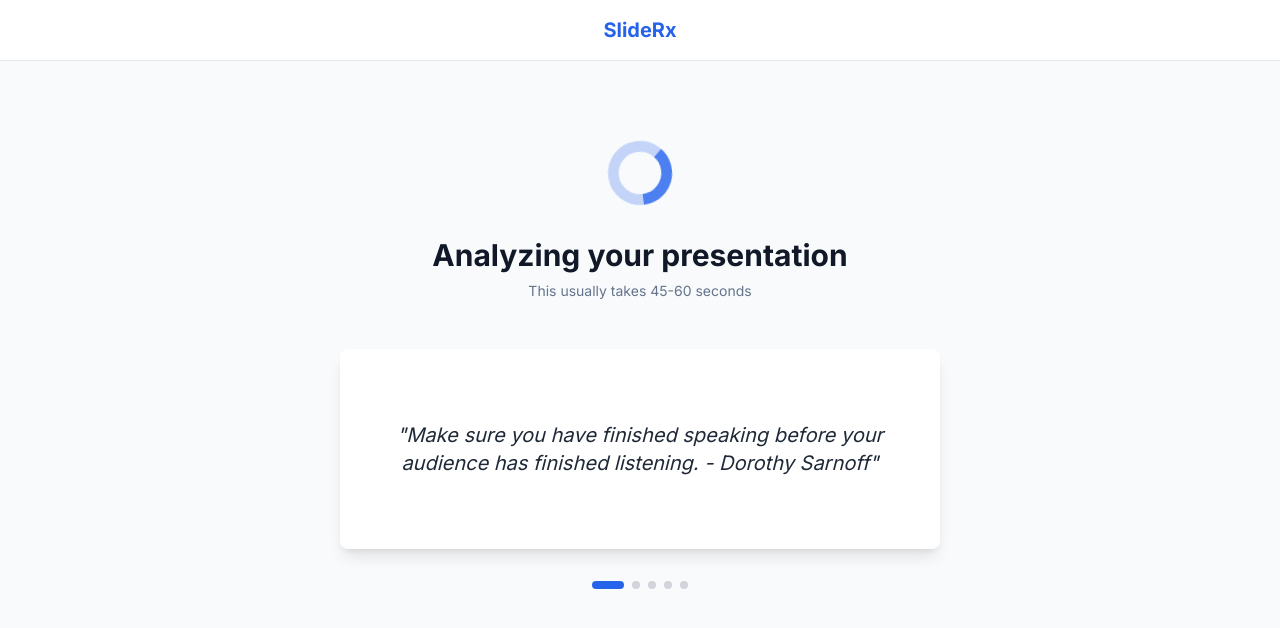
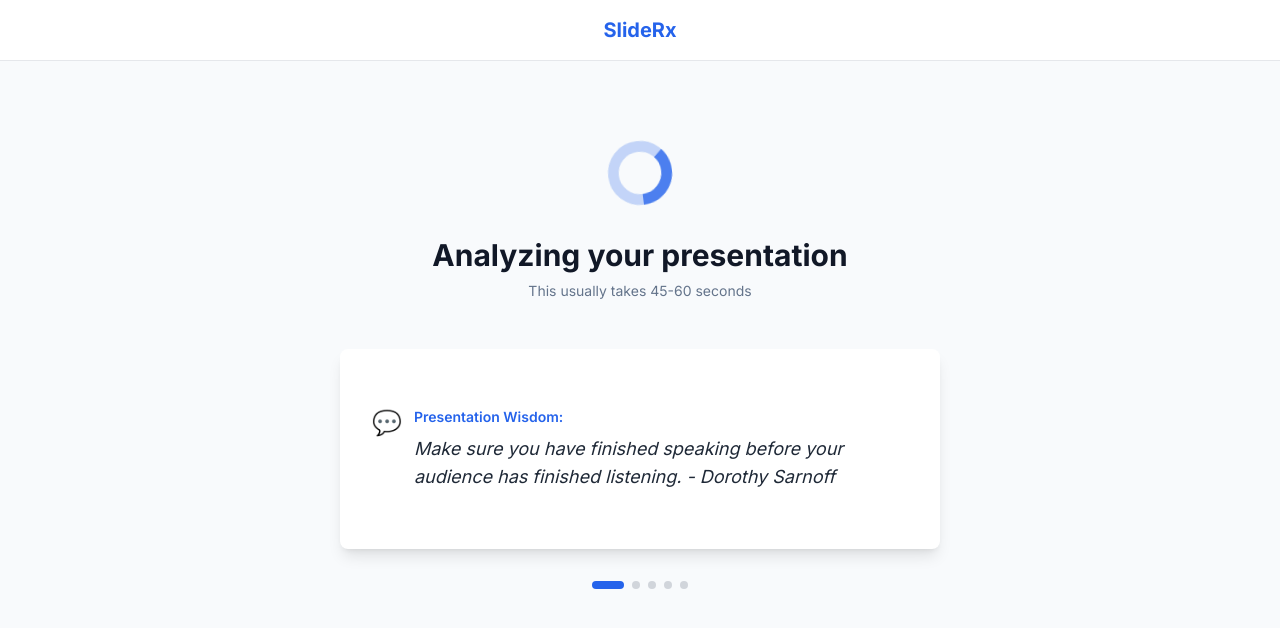
Before and after one commit to talabe/Claude-Code-Hackathon, a React (Vite) app in the folder frontend/: page /processing in a window 1280 px wide. Shown: the top 628 px of the page. Built offline with nearby package versions, Linux system fonts and the light colour scheme.

Commit message:
adjusted the citations and ppt tricks box

```diff
--- a/frontend/src/components/Processing.jsx
+++ b/frontend/src/components/Processing.jsx
@@ -162,11 +162,15 @@ const Processing = () => {
               style={{ opacity: isVisible ? 1 : 0 }}
             >
               {currentContent.type === 'citation' ? (
-                <blockquote className="text-center">
-                  <p className="text-lg sm:text-xl text-gray-800 italic leading-relaxed">
-                    "{currentContent.text}"
-                  </p>
-                </blockquote>
+                <div className="flex items-start gap-3">
+                  <span className="text-2xl flex-shrink-0">💬</span>
+                  <div>
+                    <p className="text-sm font-semibold text-[#2563EB] mb-2">Presentation Wisdom:</p>
+                    <p className="text-base sm:text-lg text-gray-800 italic leading-relaxed">
+                      {currentContent.text}
+                    </p>
+                  </div>
+                </div>
               ) : (
                 <div className="flex items-start gap-3">
                   <span className="text-2xl flex-shrink-0">💡</span>
@@ -187,7 +191,7 @@ const Processing = () => {
               <div
                 key={i}
                 className={`w-2 h-2 rounded-full transition-all duration-500 ${
-                  i === Math.floor(contentIndex / 4) % 5
+                  i === contentIndex % 5
                     ? 'bg-[#2563EB] w-8'
                     : 'bg-gray-300'
                 }`}
```
